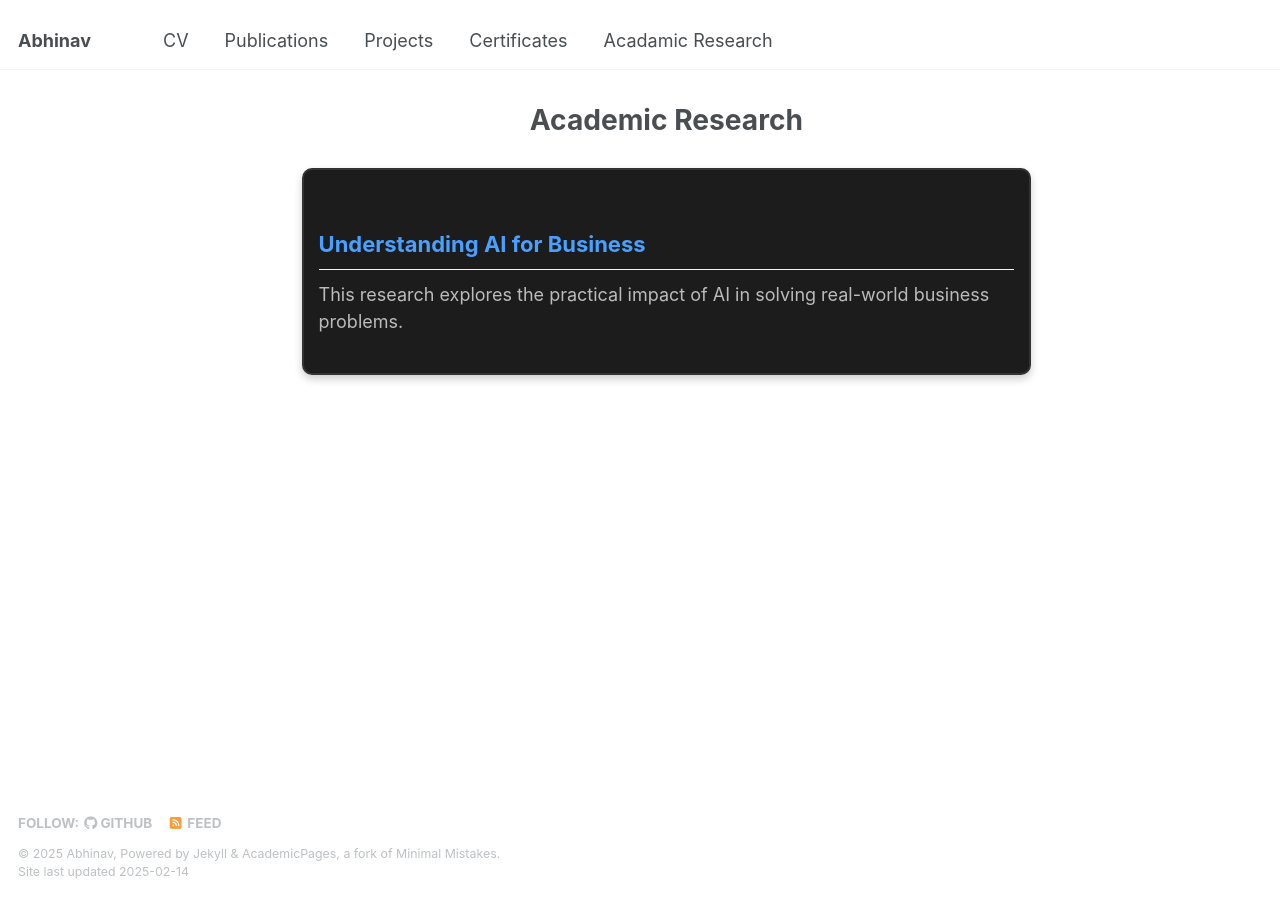
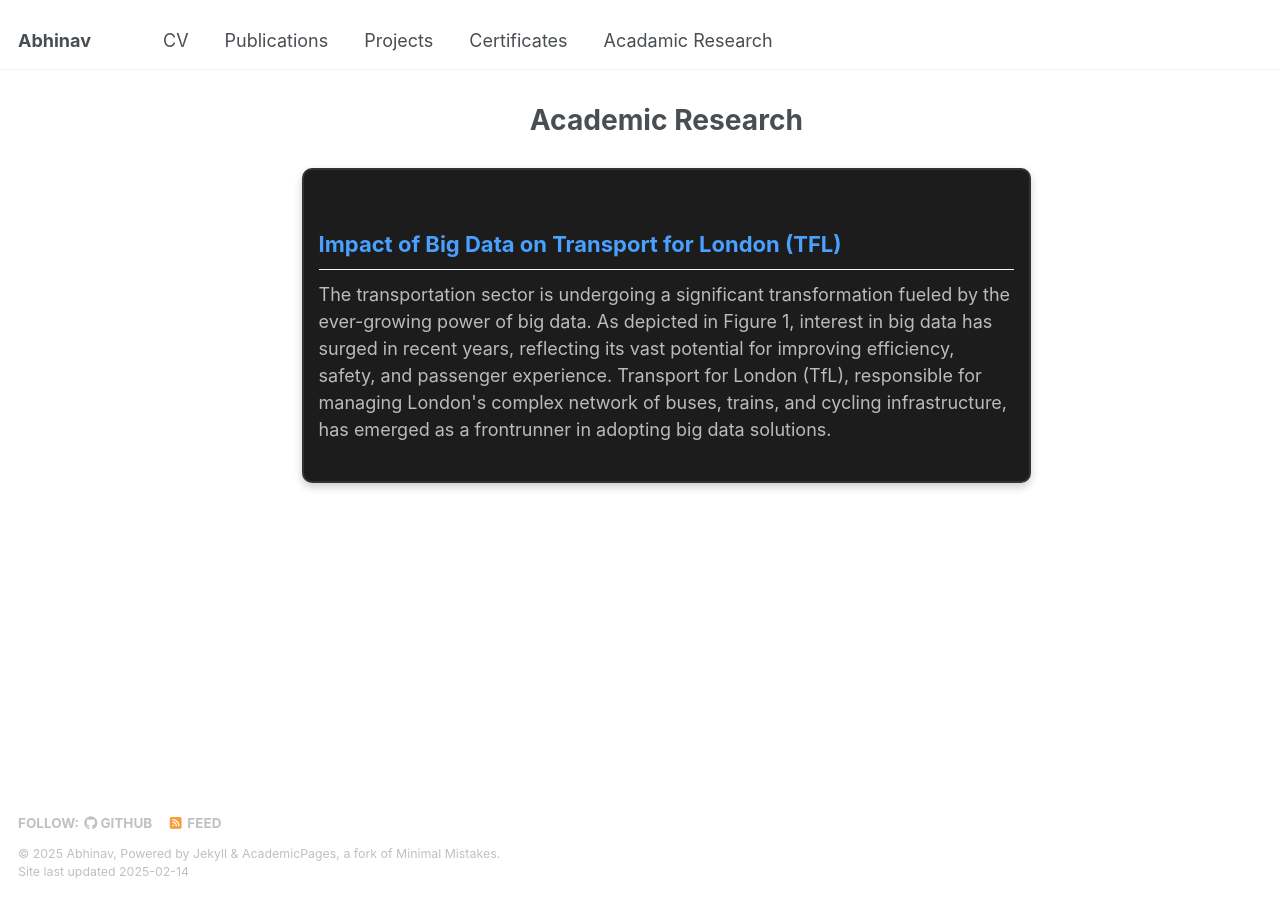
Before and after one commit to Abhinav330/portfolio-test, a Jekyll site: the page built from _pages/academic-research.md, in a window 1280 px wide. Built offline with Jekyll 4.4.1, drawn with Linux system fonts in a browser that asks for light colours.

Commit message:
research fix1

```diff
--- a/_academic-research/research-file1.md
+++ b/_academic-research/research-file1.md
@@ -1,6 +1,7 @@
 ---
-title: "Understanding AI for Business"
-description: "This research explores the practical impact of AI in solving real-world business problems."
+title: "Impact of Big Data on Transport for London (TFL)"
+description: "The transportation sector is undergoing a significant transformation fueled by the ever-growing power of big data. As depicted in Figure 1, interest in big data has surged in recent years, reflecting its vast potential for improving efficiency, safety, and passenger experience. Transport for London (TfL), responsible for managing London's complex network of buses, trains, and cycling infrastructure, has emerged as a frontrunner in adopting big data solutions."
+
 date: 2024-02-14
 layout: research
 ---
```
